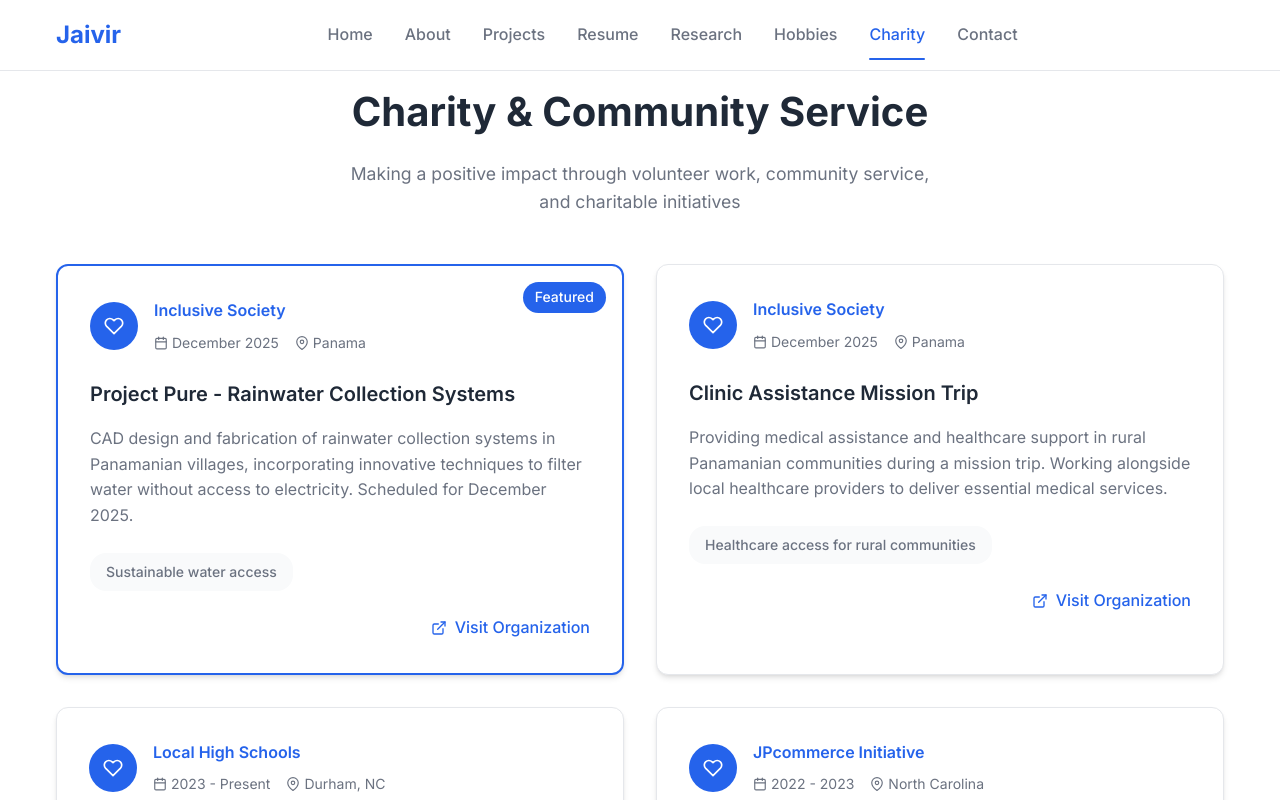
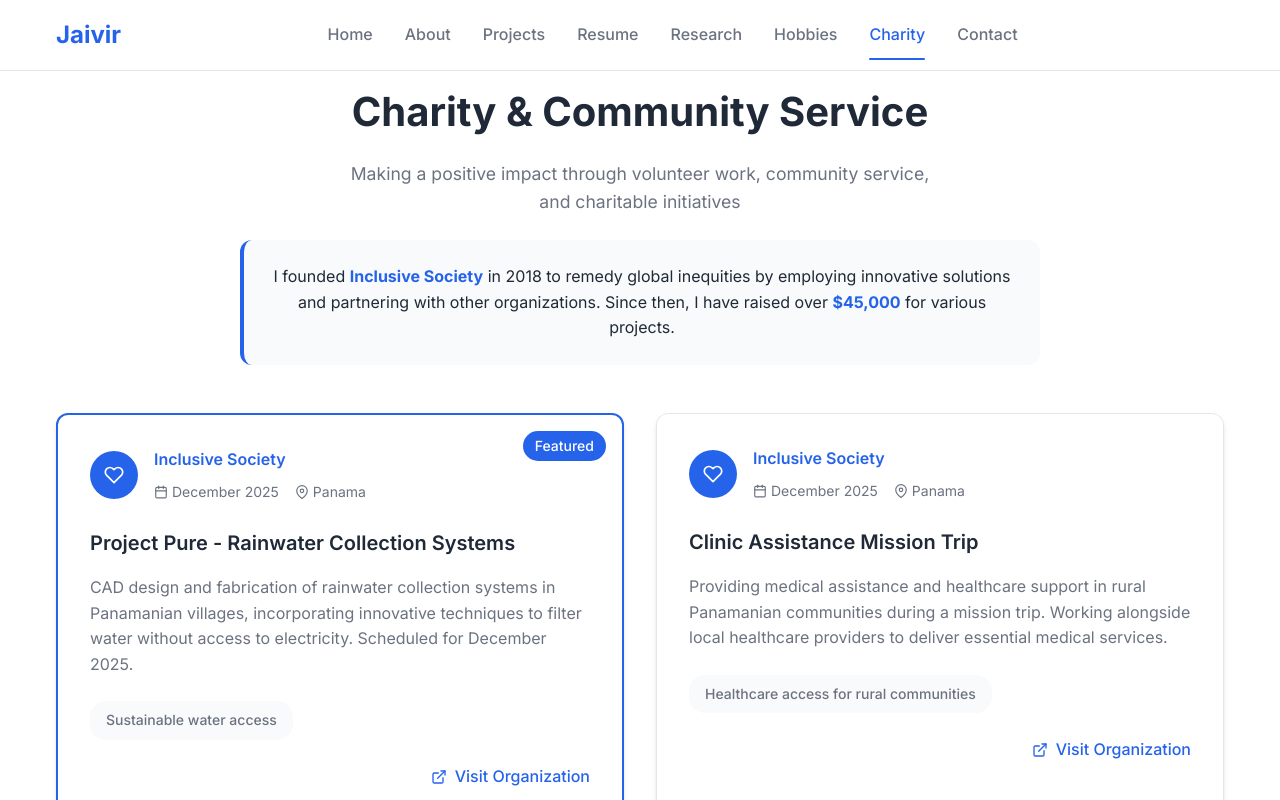
Before and after one commit to Jaiparmar940/Jaivir-portfolio, a React (Create React App) app: page /charity in a window 1280 px wide. Shown: the top 800 px of the page. Built offline with nearby package versions, Linux system fonts and the light colour scheme.

Commit message:
Add founder information and fundraising achievements to charity header

```diff
--- a/src/pages/Charity.css
+++ b/src/pages/Charity.css
@@ -21,8 +21,28 @@
   font-size: 1.1rem;
   color: var(--text-secondary);
   max-width: 600px;
+  margin: 0 auto 1.5rem;
+  line-height: 1.6;
+}
+
+.charity-founder-info {
+  background: var(--background-dark);
+  padding: 1.5rem;
+  border-radius: 12px;
+  max-width: 800px;
   margin: 0 auto;
+  border-left: 4px solid var(--primary-color);
+}
+
+.charity-founder-info p {
+  font-size: 1rem;
+  color: var(--text-primary);
   line-height: 1.6;
+  margin: 0;
+}
+
+.charity-founder-info strong {
+  color: var(--primary-color);
 }
 
 /* Charity Grid */
--- a/src/pages/Charity.js
+++ b/src/pages/Charity.js
@@ -76,6 +76,11 @@ const Charity = () => {
           <p className="page-subtitle">
             Making a positive impact through volunteer work, community service, and charitable initiatives
           </p>
+          <div className="charity-founder-info">
+            <p>
+              I founded <strong>Inclusive Society</strong> in 2018 to remedy global inequities by employing innovative solutions and partnering with other organizations. Since then, I have raised over <strong>$45,000</strong> for various projects.
+            </p>
+          </div>
         </motion.div>
 
         {/* Charity Projects Grid */}
```
